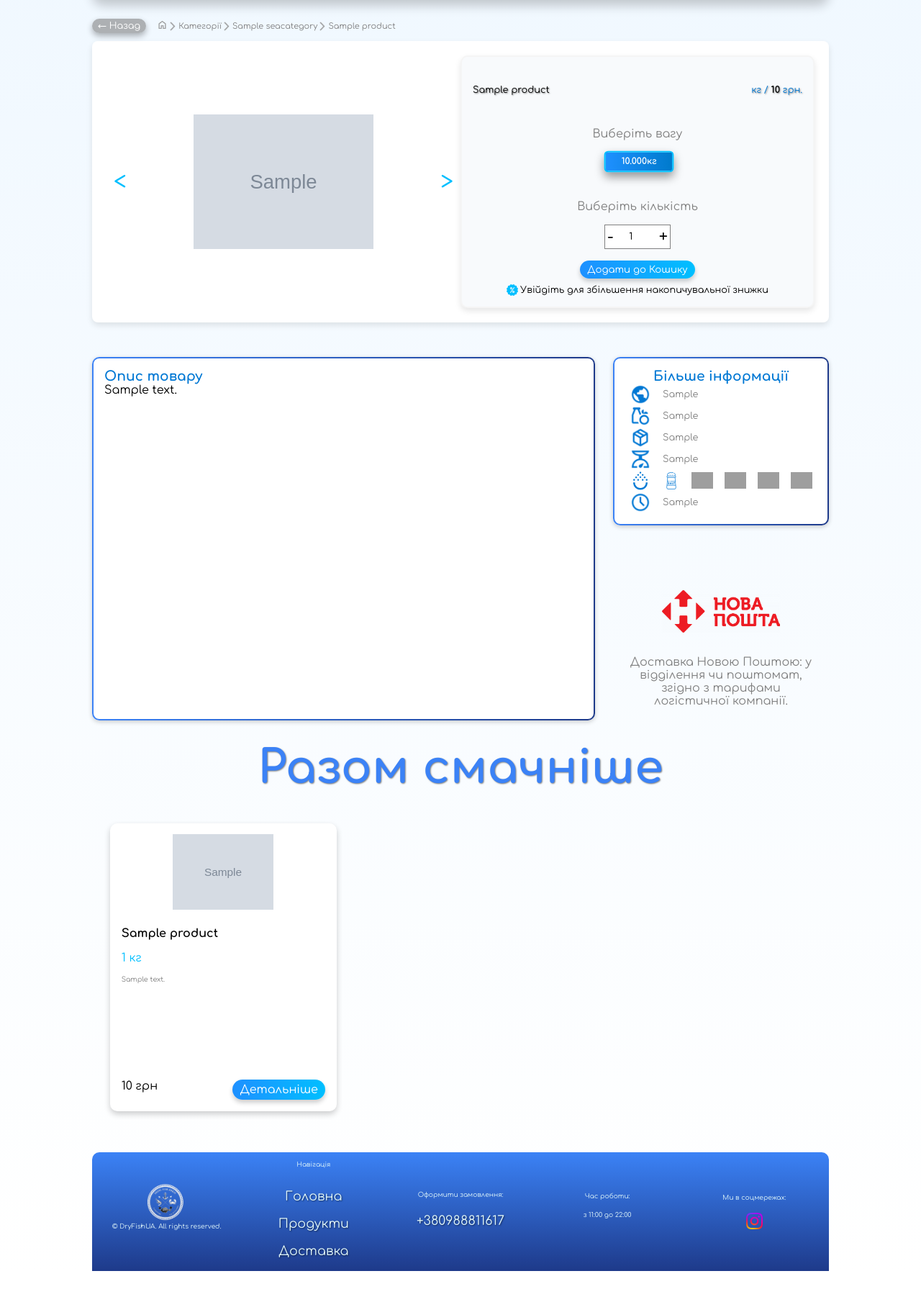
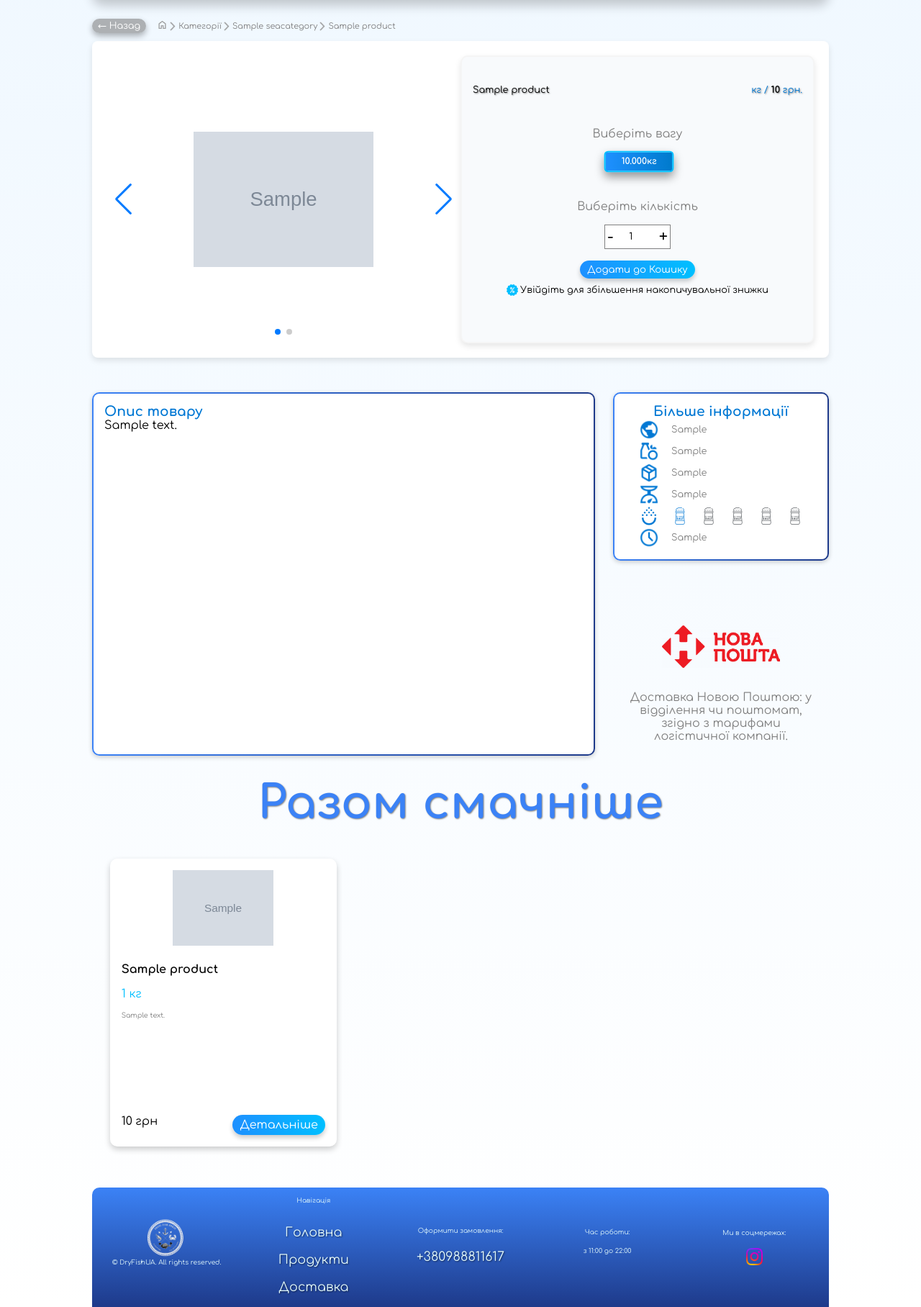
Before and after one commit to smalldjangoking/FishMarket, a Django app: a page that uses FishMarket/mainapp/templates/mainapp/product_item.html in a window 1280 px wide. Shown: the part 80-1896 px from the top of the page at 72% size. Before the commit the page ends 1846 px from the top, so only its background shows below. Run offline with Django 4.2, Linux system fonts and the light colour scheme; tables that the repository leaves empty hold one stand-in row (values such as "Sample post"); grey boxes marked "Sample" are stand-in pictures; grey boxes are pictures that could not be loaded.

Commit message:
product_item.html fixes

```diff
--- a/FishMarket/mainapp/static/mainapp/css/image_show_bar.css
+++ /dev/null
@@ -1,42 +0,0 @@
-* {
-    box-sizing: border-box;
-}
-
-.slider-container {
-    position: relative;
-    width: 100%;
-    height: 300px;
-    overflow: hidden;
-    display: flex;
-    justify-content: center;
-
-
-}
-
-.slider-image {
-    display: block;
-    height: 100%;
-    width: auto;
-    object-fit: contain;
-}
-
-
-.nav-button {
-    position: absolute;
-    top: 50%;
-    transform: translateY(-50%);
-    background-color: transparent;
-    border: none;
-    font-size: 2em;
-    color: deepskyblue;
-    cursor: pointer;
-    user-select: none;
-}
-
-.nav-button.prev {
-    left: 10px;
-}
-
-.nav-button.next {
-    right: 10px;
-}
--- a/FishMarket/mainapp/static/mainapp/css/product_item.css
+++ b/FishMarket/mainapp/static/mainapp/css/product_item.css
@@ -60,7 +60,6 @@
     margin-top: 1rem;
 
 }
-
 
 .choose-weight-form label {
     display: inline-flex;
@@ -150,8 +149,12 @@
     text-align: center;
     outline: none;
     -moz-appearance: textfield;
-    ::-webkit-inner-spin-button;
-    ::-webkit-outer-spin-button;
+
+    ::-webkit-inner-spin-button
+;
+
+    ::-webkit-outer-spin-button
+;
     max-width: 50px;
 }
 
@@ -186,11 +189,6 @@
 .product-price-banner p span {
     color: black;
     font-weight: bolder;
-}
-
-.row img {
-    width: 250px;
-    height: auto;
 }
 
 .row-info-buy {
@@ -287,8 +285,29 @@
 
 }
 
-.swiper {
+.swiper-slide img {
+    width: auto;
+    max-width: 250px;
+}
+
+.swiper1 {
     padding: 25px !important;
+}
+
+.swiper2 {
+    max-height: 400px !important;
+}
+
+.swiper2 .swiper-wrapper .swiper-slide {
+    display: flex;
+    align-items: center;
+    justify-content: center;
+    min-height: 400px;
+}
+
+.image-bar {
+    min-height: 0;
+    min-width: 0;
 }
 
 .card-container {
--- a/FishMarket/mainapp/templates/mainapp/includes/image_show_bar.html
+++ /dev/null
@@ -1,43 +0,0 @@
-<div class="slider-container">
-    {% if related_products %}
-    <button class="nav-button prev">&lt;</button>
-    <img src="" alt="Slider Image" class="slider-image">
-    <button class="nav-button next">&gt;</button>
-    {% else %}
-        <img src="" alt="Slider Image" class="slider-image">
-    {% endif %}
-</div>
-
-<script>
-    var images = [
-        '{{ product.image_product.url }}',
-        {% for image in related_products %}
-            '{{ image.image.url }}',
-        {% endfor %}
-    ];
-
-
-    var currentIndex = 0;
-    var imageElement = document.querySelector('.slider-image');
-
-    function showImage(index) {
-        if (index < 0) {
-            currentIndex = images.length - 1;
-        } else if (index >= images.length) {
-            currentIndex = 0;
-        } else {
-            currentIndex = index;
-        }
-        imageElement.src = images[currentIndex];
-    }
-
-    showImage(currentIndex);
-
-    document.querySelector('.nav-button.prev').addEventListener('click', function() {
-        showImage(currentIndex - 1);
-    });
-
-    document.querySelector('.nav-button.next').addEventListener('click', function() {
-        showImage(currentIndex + 1);
-    });
-</script>
--- a/FishMarket/mainapp/templates/mainapp/product_item.html
+++ b/FishMarket/mainapp/templates/mainapp/product_item.html
@@ -2,33 +2,46 @@
 {% load static %}
 {% load datetime-diffrence %}
 {% block head %}
+    <link rel="stylesheet" href="https://cdn.jsdelivr.net/npm/swiper@11/swiper-bundle.min.css"/>
     <link rel="stylesheet" href="{% static 'mainapp/css/product_item.css' %}">
-    <link rel="stylesheet" href="{% static 'mainapp/css/image_show_bar.css' %}">
-    <link rel="stylesheet" href="https://cdn.jsdelivr.net/npm/swiper@11/swiper-bundle.min.css"/>
     <link rel="stylesheet" href="{% static 'mainapp/css/card.css' %}">
 {% endblock %}
-
 
 {% block section %}
     <div class="nav_product">
         <a href="{% url 'mainapp:CategorySelect' product.product_category.slug %}"
            class="btn-grey"><span>&#8592; Назад</span></a>
-        <a class="home-image" href="{% url 'mainapp:main' %}"><img src="{% static 'mainapp/img/homenav.png' %}"
-                                                                   alt="Back to main page"></a>
+        <a class="home-image" href="{% url 'mainapp:main' %}">
+            <img src="{% static 'mainapp/img/homenav.png' %}" alt="Back to main page">
+        </a>
         <img src="{% static 'mainapp/img/arrow_.png' %}" alt="">
         <a class="list-direction" href="{% url 'mainapp:Categories' %}">Категорії</a>
         <img src="{% static 'mainapp/img/arrow_.png' %}" alt="">
-        <a class="list-direction" href="
-
-
-
-                {% url 'mainapp:Categories' %}{{ product.product_category.slug }}">{{ product.product_category.name }}</a>
+        <a class="list-direction" href="{% url 'mainapp:CategorySelect' product.product_category.slug %}">
+            {{ product.product_category.name }}
+        </a>
         <img src="{% static 'mainapp/img/arrow_.png' %}" alt="">
         <p class="list-direction">{{ product.name }}</p>
     </div>
     <div class="col">
-        <div class="row">
-            {% include 'mainapp/includes/image_show_bar.html' %}
+        <div class="image-bar">
+            <div class="swiper swiper2">
+                <!-- Additional required wrapper -->
+                <div class="swiper-wrapper">
+                    <div class="swiper-slide">
+                        <img src="{{ product.image_product.url }}" alt="">
+                    </div>
+                    {% for image in related_products %}
+                        <div class="swiper-slide">
+                            <img src="{{ image.image.url }}" alt="">
+                        </div>
+                    {% endfor %}
+                </div>
+                <!-- Пагинация и навигация для первого слайдера -->
+                <div class="swiper-pagination pagination2"></div>
+                <div class="swiper-button-next next2"></div>
+                <div class="swiper-button-prev prev2"></div>
+            </div>
         </div>
         <div class="row-info-buy">
             <div class="cart-top">
@@ -108,9 +130,10 @@
                             {% endif %}
                         {% endfor %}
                     </li>
-                    <li><img src="{% static 'mainapp/img/time.png' %}"
-                             alt="Термін зберігання"> {{ more_information.shelf_life }}</li>
-                    <li></li>
+                    <li>
+                        <img src="{% static 'mainapp/img/time.png' %}" alt="Термін зберігання">
+                        {{ more_information.shelf_life }}
+                    </li>
                 </ul>
             </div>
             <div class="additional_info novabanner">
@@ -121,10 +144,10 @@
         </div>
     </div>
     {% if category_related %}
-    <section class="slider-category-selected">
-        <h5 class="info-text">Разом смачніше</h5>
+        <section class="slider-category-selected">
+            <h5 class="info-text">Разом смачніше</h5>
             <!-- Slider main container -->
-            <div class="swiper">
+            <div class="swiper swiper1">
                 <!-- Additional required wrapper -->
                 <div class="swiper-wrapper">
                     {% for product in category_related %}
@@ -135,26 +158,42 @@
                         </div>
                     {% endfor %}
                 </div>
-                <!-- If we need pagination -->
-                <div class="swiper-pagination"></div>
+                <div class="swiper-pagination pagination1"></div>
+                <div class="swiper-button-next next1"></div>
+                <div class="swiper-button-prev prev1"></div>
             </div>
-    </section>
+        </section>
     {% endif %}
 
-
+    <!-- Подключение скриптов -->
     <script src="https://code.jquery.com/jquery-3.6.0.min.js" crossorigin="anonymous"></script>
     <script src="https://cdn.jsdelivr.net/npm/swiper@11/swiper-bundle.min.js"></script>
     <script>
-        const swiper = new Swiper('.swiper', {
+        const swiper2 = new Swiper('.swiper2', {
+            direction: 'horizontal',
+            loop: true,
+            pagination: {
+                el: '.pagination2',
+                clickable: true,
+            },
+            navigation: {
+                nextEl: '.next2',
+                prevEl: '.prev2',
+            },
+
+        });
+
+        // Инициализация первого слайдера
+        const swiper1 = new Swiper('.swiper1', {
             direction: 'horizontal',
             loop: true, // Цикличный слайдер
             pagination: {
-                el: '.swiper-pagination',
+                el: 'pagination1',
                 clickable: true,
             },
             navigation: {
-                nextEl: '.swiper-button-next',
-                prevEl: '.swiper-button-prev',
+                nextEl: '.next1',
+                prevEl: '.prev1',
             },
             slidesPerView: 4,
             watchOverflow: true,
```
Also changed, not shown: other parts of FishMarket/mainapp/templates/mainapp/product_item.html (+22 -12 lines), FishMarket/mainapp/static/mainapp/img/star_grey.png (added).
